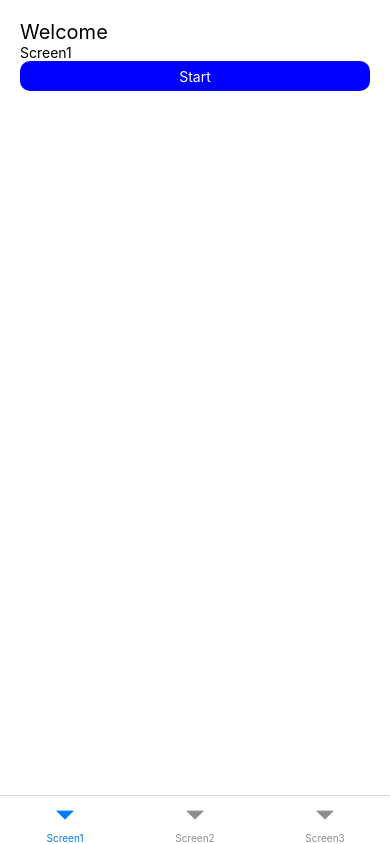
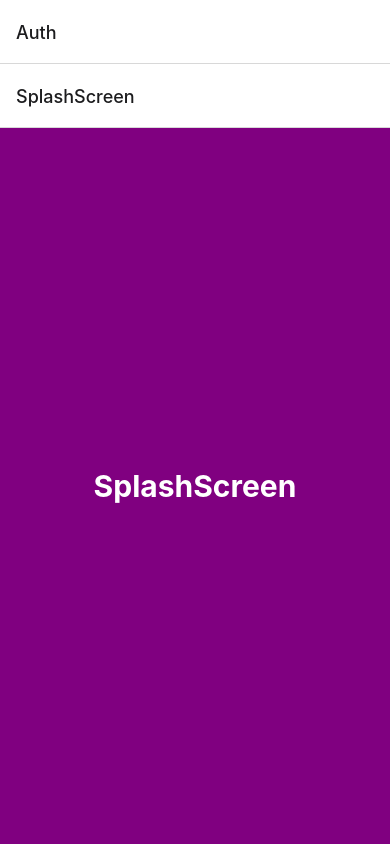
Before and after one commit to JEWOOLAFAVOUR/React-Native-App, a React Native app: screen /Auth in a window 390 px wide. Built offline with nearby package versions, Linux system fonts and the light colour scheme.

Commit message:
wjwjwjwj

```diff
--- a/App.js
+++ b/App.js
@@ -1,65 +1,18 @@
-// import { StyleSheet, Text, View } from 'react-native'
-// import React from 'react'
-// import { NavigationContainer } from '@react-navigation/native'
-// import { createStackNavigator } from '@react-navigation/stack'
-// import Screen1 from './screens/Screen1'
-// import Screen2 from './screens/Screen2'
-// import Screen3 from './screens/Screen3'
-
-// const App = () => {
-//   const Stack = createStackNavigator()
-//   return (
-
-//     <NavigationContainer>
-
-//       <Stack.Navigator screenOptions={{ headerShown: false }}>
-
-//         <Stack.Screen name='Screen1' component={Screen1} />
-//         <Stack.Screen name='Screen2' component={Screen2} />
-//         <Stack.Screen name='ThirdScreen' component={Screen3} />
-
-//       </Stack.Navigator>
-
-//     </NavigationContainer>
-
-
-//   )
-// }
-
-// export default App
-
-// const styles = StyleSheet.create({})
-
-
-
 import { StyleSheet, Text, View } from 'react-native'
 import React from 'react'
 import { NavigationContainer } from '@react-navigation/native'
-import { createBottomTabNavigator } from '@react-navigation/bottom-tabs'
 import { createStackNavigator } from '@react-navigation/stack'
-
-import Screen1 from './screens/Screen1'
-import Screen2 from './screens/Screen2'
-import Screen3 from './screens/Screen3'
-// import { createStackNavigator } from '@react-navigation/stack'
-
+import StackNavigator from './src/navigator/StackNavigator'
 
 const App = () => {
-
-  const Tab = createBottomTabNavigator();
-  const Stack = createStackNavigator()
-
+  const Stack = createStackNavigator();
   return (
     <NavigationContainer>
-      <Tab.Navigator screenOptions={{ headerShown: false }}>
-        <Tab.Screen name='Screen1' component={Screen1} />
-        <Tab.Screen name='Screen2' component={Screen2} />
-        <Tab.Screen name='Screen3' component={Screen3} />
-      </Tab.Navigator>
+      <Stack.Navigator>
+        <Stack.Screen name='Auth' component={StackNavigator} />
+      </Stack.Navigator>
     </NavigationContainer>
   )
 }
 
-export default App
-
-const styles = StyleSheet.create({})
+export default App;
--- a/package.json
+++ b/package.json
@@ -19,7 +19,8 @@
     "react-native": "0.73.2",
     "react-native-gesture-handler": "~2.14.0",
     "react-native-safe-area-context": "4.8.2",
-    "react-native-screens": "~3.29.0"
+    "react-native-screens": "~3.29.0",
+    "react-native-vector-icons": "^10.0.3"
   },
   "devDependencies": {
     "@babel/core": "^7.20.0"
--- a/screens/Screen1.js
+++ /dev/null
@@ -1,36 +0,0 @@
-import { StyleSheet, Text, View, TouchableOpacity } from 'react-native'
-import React from 'react'
-
-
-const Screen1 = ({ navigation }) => {
-
-    return (
-        <View style={styles.page}>
-            <Text style={{ fontSize: 20, }}>Welcome</Text>
-            <Text>Screen1</Text>
-
-            <TouchableOpacity onPress={() => navigation.navigate('Screen2')}
-                style={styles.button}>
-                <Text style={{ color: 'white' }}>Start</Text>
-            </TouchableOpacity>
-        </View>
-    )
-}
-
-export default Screen1
-
-const styles = StyleSheet.create({
-    page: {
-        flex: 1,
-        backgroundColor: 'white',
-        paddingTop: 20,
-        paddingHorizontal: 20,
-    },
-    button: {
-        height: 30,
-        backgroundColor: 'blue',
-        justifyContent: 'center',
-        alignItems: 'center',
-        borderRadius: 10,
-    },
-})
--- a/screens/Screen2.js
+++ /dev/null
@@ -1,31 +0,0 @@
-import { StyleSheet, Text, View, TouchableOpacity } from 'react-native'
-import React from 'react'
-
-const Screen2 = ({ navigation }) => {
-    return (
-        <View style={styles.page}>
-            <Text>Hello from Mr Silverbys</Text>
-
-            <TouchableOpacity onPress={() => navigation.navigate('ThirdScreen')} style={styles.button}>
-                <Text>Log in</Text>
-            </TouchableOpacity>
-        </View>
-    )
-}
-
-export default Screen2
-
-const styles = StyleSheet.create({
-    page: {
-        flex: 1,
-        backgroundColor: 'white',
-        padding: 20,
-    },
-    button: {
-        height: 40,
-        backgroundColor: 'blue',
-        justifyContent: 'center',
-        alignItems: 'center',
-        borderRadius: 10,
-    },
-})
--- a/screens/Screen3.js
+++ /dev/null
@@ -1,14 +0,0 @@
-import { StyleSheet, Text, View } from 'react-native'
-import React from 'react'
-
-const Screen3 = () => {
-    return (
-        <View>
-            <Text>Screen3</Text>
-        </View>
-    )
-}
-
-export default Screen3
-
-const styles = StyleSheet.create({})
--- /dev/null
+++ b/src/navigator/StackNavigator.js
@@ -0,0 +1,17 @@
+import { StyleSheet, Text, View } from 'react-native'
+import React from 'react'
+import { createStackNavigator } from '@react-navigation/stack'
+import SplashScreen from '../screens/Auth/SplashScreen';
+
+const StackNavigator = () => {
+    const Stack = createStackNavigator();
+    return (
+        <Stack.Navigator>
+            <Stack.Screen name='SplashScreen' component={SplashScreen} />
+        </Stack.Navigator>
+    )
+}
+
+export default StackNavigator
+
+const styles = StyleSheet.create({})
--- /dev/null
+++ b/src/screens/Auth/SplashScreen.js
@@ -0,0 +1,21 @@
+import { StyleSheet, Text, View } from 'react-native'
+import React from 'react'
+
+const SplashScreen = () => {
+    return (
+        <View style={styles.page}>
+            <Text style={{ fontSize: 30, color: 'white', fontWeight: 'bold' }}>SplashScreen</Text>
+        </View>
+    )
+}
+
+export default SplashScreen
+
+const styles = StyleSheet.create({
+    page: {
+        flex: 1,
+        backgroundColor: 'purple',
+        justifyContent: 'center',
+        alignItems: 'center',
+    },
+})
```
Also changed, not shown: src/navigator/BottomNavigator.js (added, +16 -0 lines), 1 other file (tests, documents, lock files or other folders).
